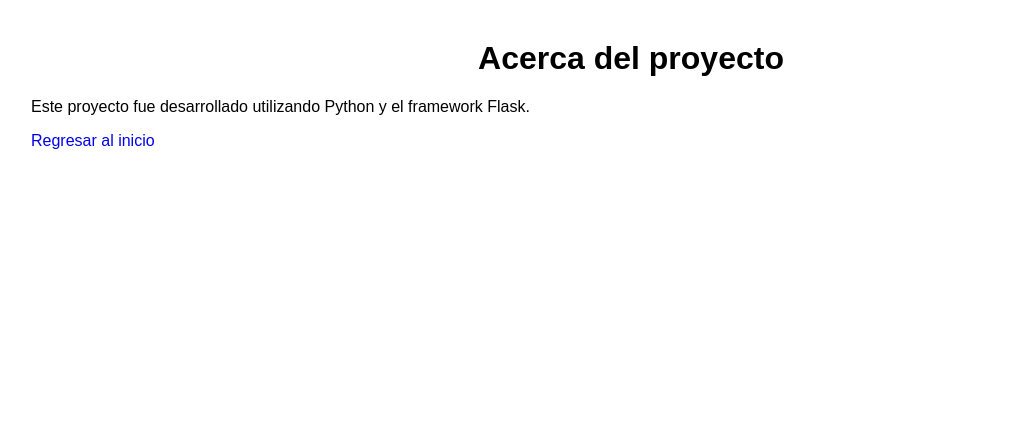
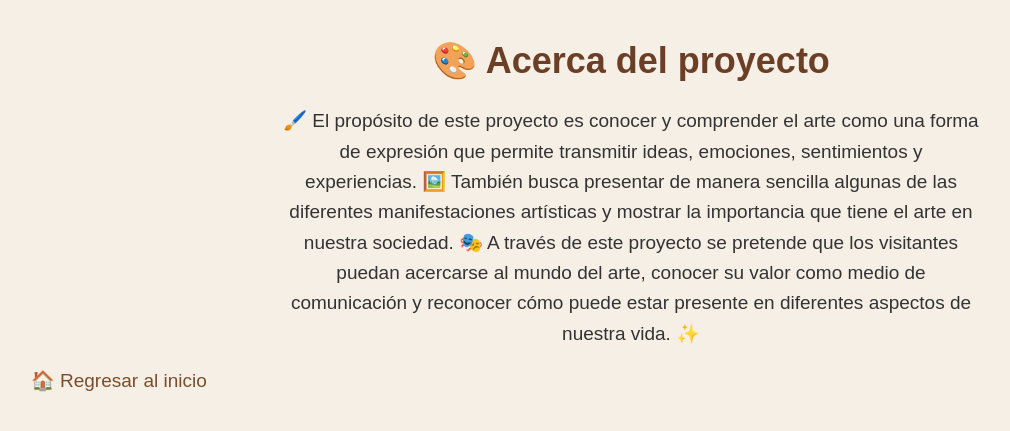
Before and after one commit to AilethX/MiPrimerProyectoFlask_VPXimenaAileth, a Flask app: page /acerca in a window 1280 px wide. Shown: the top 431 px of the page, without its empty margins (9-1019 px from the left). Run offline with Flask 3, Linux system fonts and the light colour scheme.

Commit message:
Adaptar proyecto al tema de arte

```diff
--- a/static/css/estilos.css
+++ b/static/css/estilos.css
@@ -1,17 +1,39 @@
 body {
     font-family: Arial, sans-serif;
     margin: 40px;
+    background-color: #f5efe6;
+    color: #333333;
+    font-size: 18px;
 }
 
 h1 {
     text-align: center;
+    color: #6b3e26;
+    font-size: 36px;
+}
+
+h2 {
+    color: #8b5e3c;
+    text-align: center;
+    font-size: 26px;
+}
+
+p {
+    max-width: 700px;
+    margin: 20px auto;
+    line-height: 1.6;
+    text-align: center;
+    font-size: 19px;
 }
 
 nav {
     margin-top: 30px;
+    text-align: center;
 }
 
 a {
     margin-right: 15px;
     text-decoration: none;
+    color: #7a4e2d;
+    font-size: 19px;
 }
--- a/templates/acerca.html
+++ b/templates/acerca.html
@@ -5,17 +5,24 @@
     <title>Acerca de</title>
     <link rel="stylesheet" href="{{ url_for('static', filename='css/estilos.css') }}">
 </head>
-
 <body>
 
-    <h1>Acerca del proyecto</h1>
+    <h1>🎨 Acerca del proyecto</h1>
 
-    <p>
-        Este proyecto fue desarrollado utilizando
-        Python y el framework Flask.
-    </p>
+<p>
+    🖌️ El propósito de este proyecto es conocer y comprender
+    el arte como una forma de expresión que permite transmitir
+    ideas, emociones, sentimientos y experiencias. 🖼️
+    También busca presentar de manera sencilla algunas de las
+    diferentes manifestaciones artísticas y mostrar la importancia
+    que tiene el arte en nuestra sociedad. 🎭
+    A través de este proyecto se pretende que los visitantes
+    puedan acercarse al mundo del arte, conocer su valor como
+    medio de comunicación y reconocer cómo puede estar presente
+    en diferentes aspectos de nuestra vida. ✨
+</p>
 
-    <a href="/">Regresar al inicio</a>
+<a href="/">🏠 Regresar al inicio</a>
 
 </body>
 </html>
```
Also changed, not shown: templates/contacto.html (+12 -7 lines), templates/index.html (+12 -11 lines).
